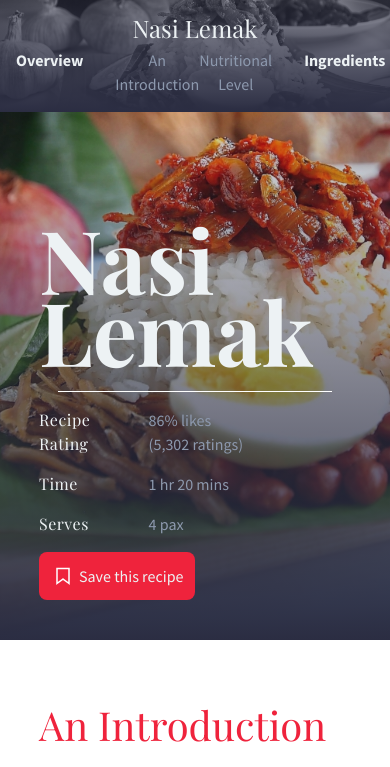
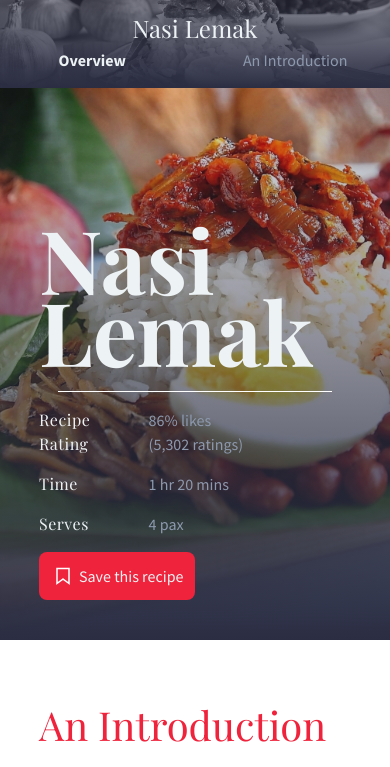
Before and after one commit to AndrewChZ/udacity_landing-page-menu, a plain HTML site: page index.html in a window 390 px wide. Shown: the top 767 px of the page. Drawn offline with nearby package versions, Linux system fonts and the light colour scheme.

Commit message:
Mid point commit

```diff
--- a/index.html
+++ b/index.html
@@ -9,10 +9,10 @@
             <ul>
                 <li class="focused"><a href="#header-overview">Overview</a></li>
                 <li class="next"><a href="#header-introduction">An Introduction</a></li>
-                <li><a href="#header-history">History</a></li>
-                <li><a href="#header-nutritional">Nutritional Level</a></li>
-                <li><a href="#header-ingredients">Ingredients</a></li>
-                <li><a href="#header-directions">Directions</a></li>
+                <li class="hide"><a href="#header-history">History</a></li>
+                <li class="hide"><a href="#header-nutritional">Nutritional Level</a></li>
+                <li class="hide"><a href="#header-ingredients">Ingredients</a></li>
+                <li class="hide"><a href="#header-directions">Directions</a></li>
             </ul>
         </nav>
         <header>
--- a/js/script.js
+++ b/js/script.js
@@ -1,17 +1,4 @@
-// console.log("hello world!");
 
-// let finalContent = "";
-// let reviewContent = "";
-
-// document.querySelectorAll('a[href^="#"]').forEach(anchor => {
-//     anchor.addEventListener('click', function (e) {
-//         e.preventDefault();
-
-//         document.querySelector(this.getAttribute('href')).scrollIntoView({
-//             behavior: 'smooth'
-//         });
-//     });
-// });
 
 
 function scrollToSection(evt) {
@@ -42,14 +29,6 @@ function reportHeaderDistanceToTop(x) {
     return;
 }
 
-// To compare which element should be highlighted based on the arguments
-// function compareDistance(x, y) {
-//     let xTop = listOfHeaders[0].parentNode.getBoundingClientRect().top;
-//     let yTop = listOfHeaders[1].parentNode.getBoundingClientRect().top;
-//     if ( xTop > 0 && xTop < yTop) {
-//         console.log(`The header ${listOfHeaders[0].textContent} should be highlighted`);
-//     }
-// }
 
 window.addEventListener('scroll', function() {
     // If the first item should be selected
@@ -58,6 +37,10 @@ window.addEventListener('scroll', function() {
     {
         listOfNavLi[0].className= "focused";
         listOfNavLi[1].className= "next";
+        listOfNavLi[2].className= "hide";
+        listOfNavLi[3].className= "hide";
+        listOfNavLi[4].className= "hide";
+        listOfNavLi[5].className= "hide";
         console.log(`0. ${listOfHeaders[0].textContent} should be highlighted`);
     // If the second item should be selected
     } else if (listOfHeaders[1].getBoundingClientRect().top > 0
@@ -65,30 +48,36 @@ window.addEventListener('scroll', function() {
         listOfNavLi[0].className= "previous";
         listOfNavLi[1].className= "focused";
         listOfNavLi[2].className= "next";
+        listOfNavLi[3].className= "hide";
+        listOfNavLi[4].className= "hide";
+        listOfNavLi[5].className= "hide";
         console.log(`1. ${listOfHeaders[1].textContent} should be highlighted`);
     // If the third item should be selected
     } else if (listOfHeaders[2].getBoundingClientRect().top > 0
                 && listOfHeaders[2].getBoundingClientRect().top < listOfHeaders[3].getBoundingClientRect().top) {
-        listOfNavLi[0].className= " ";
+        listOfNavLi[0].className= "hide";
         listOfNavLi[1].className= "previous";
         listOfNavLi[2].className= "focused";
         listOfNavLi[3].className= "next";
+        listOfNavLi[4].className= "hide";
+        listOfNavLi[5].className= "hide";
         console.log(`2. ${listOfHeaders[2].textContent} should be highlighted`);
     // If the fourth item should be selected
     } else if (listOfHeaders[3].getBoundingClientRect().top > 0
                 && listOfHeaders[3].getBoundingClientRect().top < listOfHeaders[4].getBoundingClientRect().top) {
-        listOfNavLi[0].className= " ";
-        listOfNavLi[1].className= " ";
+        listOfNavLi[0].className= "hide";
+        listOfNavLi[1].className= "hide";
         listOfNavLi[2].className= "previous";
         listOfNavLi[3].className= "focused";
         listOfNavLi[4].className= "next";
+        listOfNavLi[5].className= "hide";
         console.log(`3. ${listOfHeaders[3].textContent} should be highlighted`);
     // If the fifth item should be selected
     } else if (listOfHeaders[4].getBoundingClientRect().top > 0
                 && listOfHeaders[4].getBoundingClientRect().top < listOfHeaders[5].getBoundingClientRect().top) {
-        listOfNavLi[0].className= " ";
-        listOfNavLi[1].className= " ";
-        listOfNavLi[2].className= " ";
+        listOfNavLi[0].className= "hide";
+        listOfNavLi[1].className= "hide";
+        listOfNavLi[2].className= "hide";
         listOfNavLi[3].className= "previous";
         listOfNavLi[4].className= "focused";
         listOfNavLi[5].className= "next";
@@ -98,23 +87,3 @@ window.addEventListener('scroll', function() {
         console.log(`!! I can't determine which should be highlighted !!`);
     }
 });
-
-// This version only runs the function once
-// window.addEventListener('scroll', reportHeaderDistanceToTop(1))
-
-// window.addEventListener('scroll', function() {
-// 	let element = document.querySelector('#header-introduction');
-//     let position = element.getBoundingClientRect();
-
-//     console.log(position.top);
-
-// 	// checking whether fully visible
-// 	if(position.top >= 0 && position.bottom <= window.innerHeight) {
-// 		console.log('Element is fully visible in screen');
-// 	}
-
-// 	// checking for partial visibility
-// 	if(position.top < window.innerHeight && position.bottom >= 0) {
-// 		console.log('Element is partially visible in screen');
-// 	}
-// });
--- a/style/main.css
+++ b/style/main.css
@@ -307,7 +307,8 @@ figcaption {
 
     /************** For Nav bar  **************/
 
-    nav ul li:not(.focused):not(.next):not(.previous) {
+    nav ul li:not(.focused):not(.next):not(.previous),
+    .hide {
         display: none;
     }
 
```
